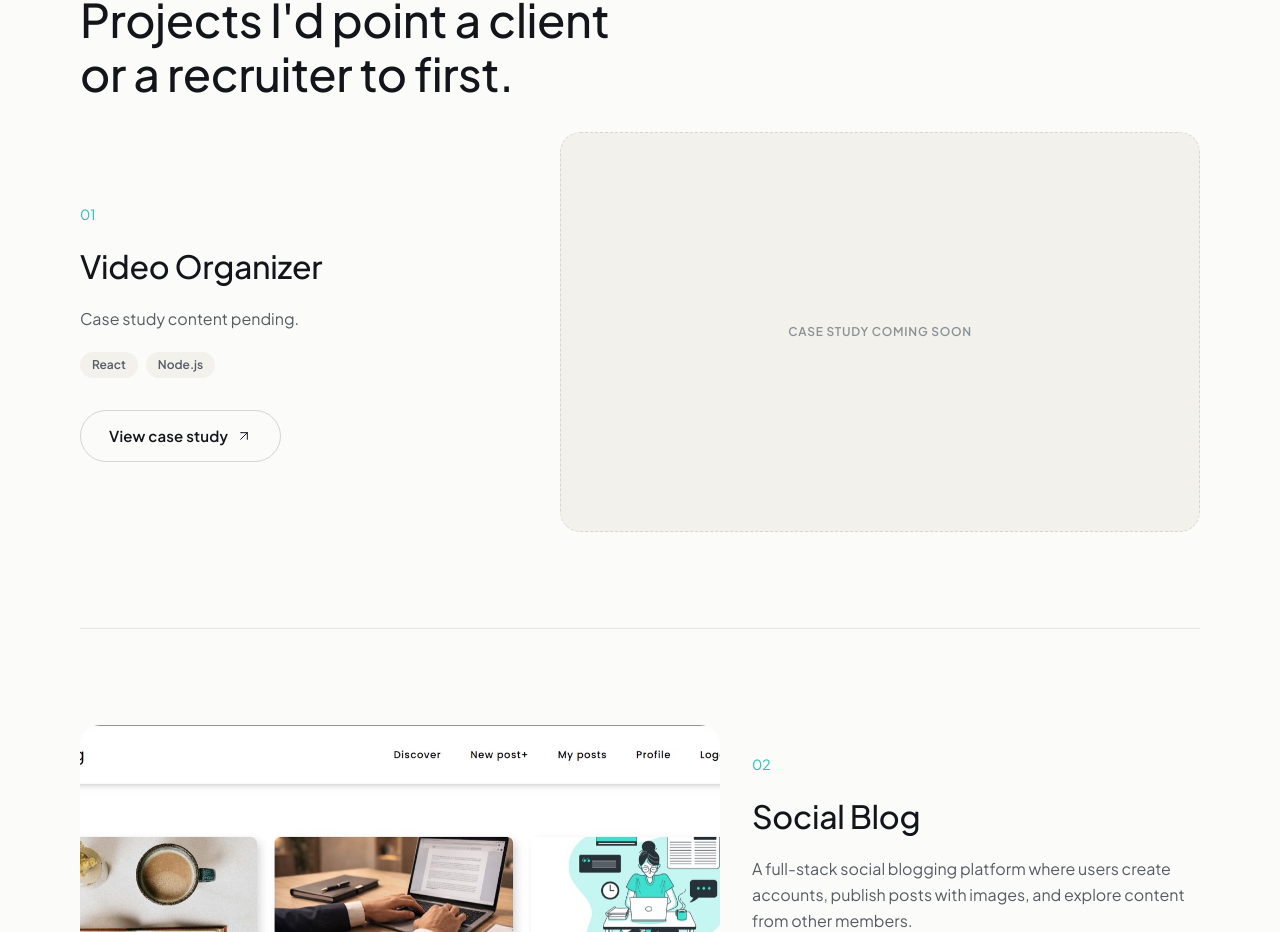
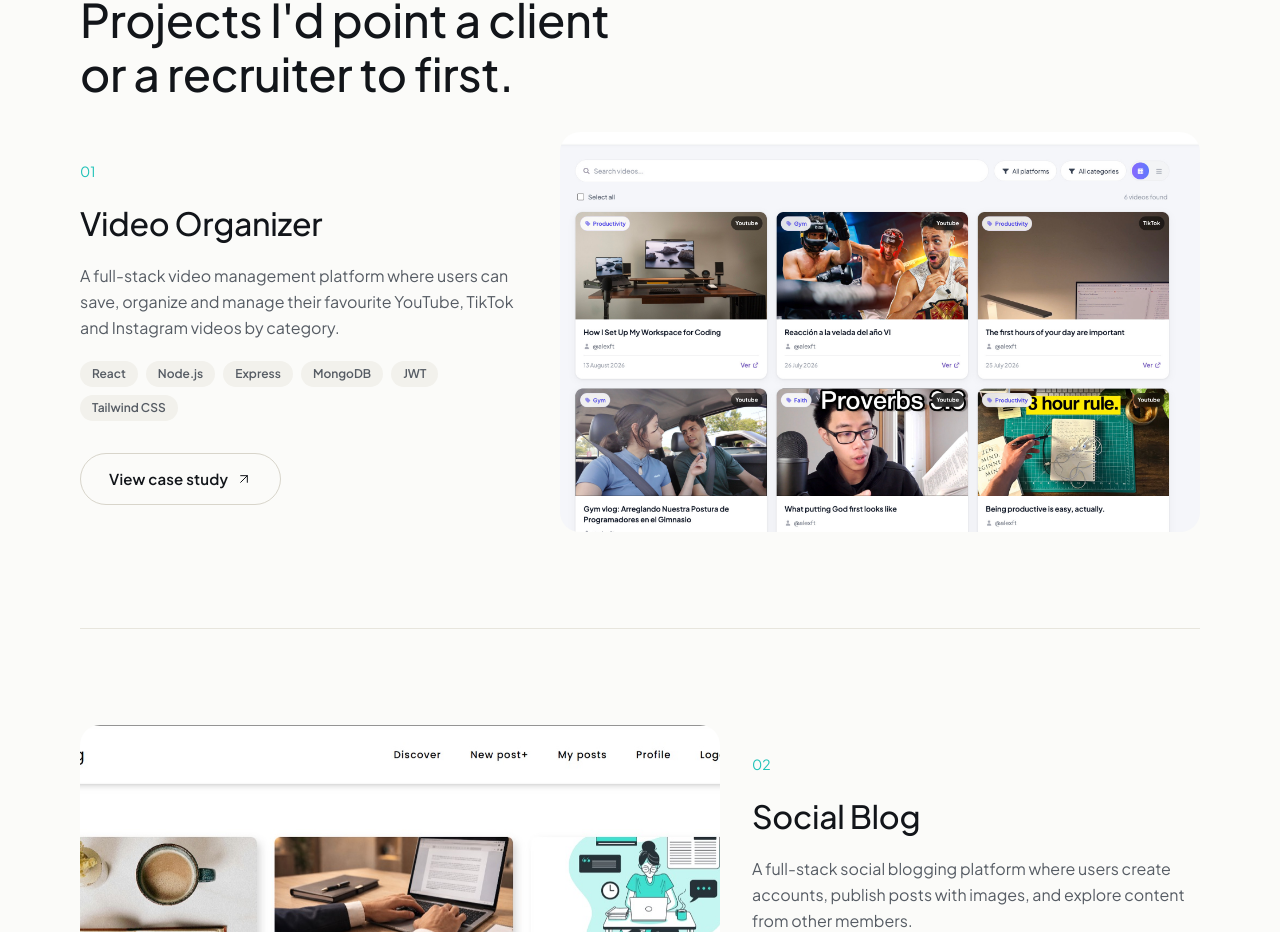
Before and after one commit to AlexFranciscoDev/portfolio, a React (Vite) app: page / in a window 1280 px wide. Shown: the part 931-1863 px from the top of the page. Built offline with nearby package versions, Linux system fonts and the light colour scheme.

Commit message:
fix: add elementor projects and video-organizer project

```diff
--- a/src/components/sections/ElementorWork.jsx
+++ b/src/components/sections/ElementorWork.jsx
@@ -38,7 +38,7 @@ export function ElementorWork() {
                 )}
                 {!item.placeholder && item.alt && (
                   <div className="pointer-events-none absolute inset-0 flex items-end bg-gradient-to-t from-ink/85 via-ink/10 to-transparent p-3 opacity-0 transition-opacity duration-200 ease-io group-hover:opacity-100">
-                    <p className="text-sm font-medium text-bone">{item.alt}</p>
+                    <p className="text-lg font-medium text-bone mb-2 ml-2">{item.alt}</p>
                   </div>
                 )}
                 {item.url && (
--- a/src/data/elementorWork.js
+++ b/src/data/elementorWork.js
@@ -22,7 +22,7 @@ export const elementorWork = [
   { id: "site-2", col: "2 / 3", row: "span 2", image: pulseSync, alt: "Pulse sync", url: "https://pulsesync.es/"},
   { id: "site-3", col: "3 / 4", row: "span 2", image: pintiCosmetics, alt: "Pinti cosmetics", url: " https://pinticosmetics.es/"},
   { id: "site-4", col: "1 / 2", row: "span 2", image: silktronics, alt: "Silktronics", url: " https://silktronics.com/"},
-  { id: "site-5", col: "2 / 3", row: "span 2", image: peiffers, alt: "Peiffers", url: "https://peiffersrealestate.com/"},
+  { id: "site-5", col: "2 / 3", row: "span 2", image: peiffers, alt: "Peiffers Real Estate", url: "https://peiffersrealestate.com/"},
   { id: "site-6", col: "3 / 4", row: "span 2", image: redesLevante, alt: "Redes de Levante", url: "https://redesdelevante.com/"},
   { id: "site-7", col: "1 / 2", row: "span 2", image: finquesGiramon, alt: "Finques Giramon", url: "https://finquesgiramon.com/"},
   { id: "site-8", col: "2 / 3", row: "span 2", image: luaYoga, alt: "Lua Yoga Estudio", url: "https://luayogaestudio.com/"},
--- a/src/data/projects.js
+++ b/src/data/projects.js
@@ -1,3 +1,4 @@
+import videoOrganizerCover from "../assets/projects/video-organizer/cover.jpg";
 import socialBlogCover from "../assets/projects/social-blog/cover.jpg";
 import bonsaiCover from "../assets/projects/bonsai-landing/cover.jpg";
 import interactiveCardCover from "../assets/projects/interactive-card/cover.jpg";
@@ -10,15 +11,33 @@ export const projects = [
     slug: "video-organizer",
     title: "Video Organizer",
     category: "featured",
-    year: 2025,
-    isPlaceholder: true,
-    shortDescription: "Case study content pending.",
-    tags: ["React", "Node.js"],
-    links: {},
-    images: { cover: null },
+    year: 2026,
+    shortDescription: "A full-stack video management platform where users can save, organize and manage their favourite YouTube, TikTok and Instagram videos by category.",
+    tags: ["React", "Node.js", "Express", "MongoDB", "JWT", "Tailwind CSS"],
+    links: {
+      demo: "https://youtube-app-frontend.vercel.app/",
+      github: "https://github.com/AlexFranciscoDev/youtube-app-frontend"
+    },
+    images: { cover: videoOrganizerCover },
     caseStudy: {
       overview:
-        "This case study is still being written up. Add the project description, the problem it solves, the stack, screenshots and links here before publishing.",
+        "Video Organizer is a MERN-stack application for building a personal video library. Authenticated users can save YouTube videos, organize them into categories and manage their collection through a React frontend connected to a REST API.",
+      problem:
+        "Useful videos often end up scattered across browser bookmarks, playlists or saved messages, making them difficult to find later. I wanted to build a central place where users could save and classify videos while practising the complete development of a full-stack application.",
+      solution:
+        "A REST API built with Node.js, Express and MongoDB handles authentication, videos and categories. The React frontend consumes this API and provides a simple interface where users can create categories and manage their own video collection. JWT authentication protects private routes and keeps each user’s content separate.",
+      features: [
+        "Email and password authentication using JWT",
+        "Add, edit and delete saved videos",
+        "Create and manage custom categories",
+        "Organize videos by category",
+        "Private video library for each authenticated user",
+        "Responsive interface built with React"
+      ],
+      challenges:
+        "The main challenge was designing the relationships between users, videos and categories while ensuring that each user could only access and modify their own content. Implementing protected routes, ownership validation and consistent error handling across the API also required careful planning.",
+      learnings:
+        "This project helped me understand how the different parts of a MERN application work together. I gained practical experience designing REST endpoints, modelling relationships with MongoDB and Mongoose, implementing JWT authentication and connecting a React frontend to a custom backend API.",
     },
   },
   {
```
Also changed, not shown: src/assets/projects/video-organizer/cover.jpg (added).
